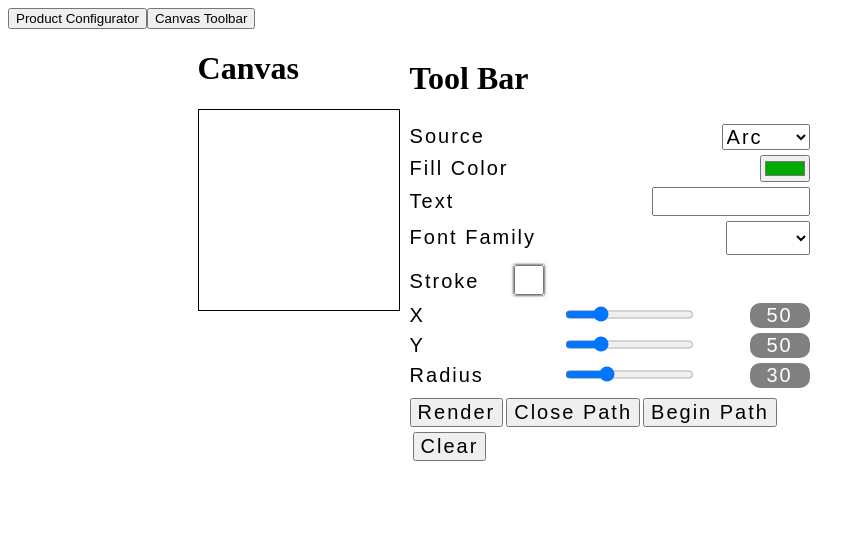
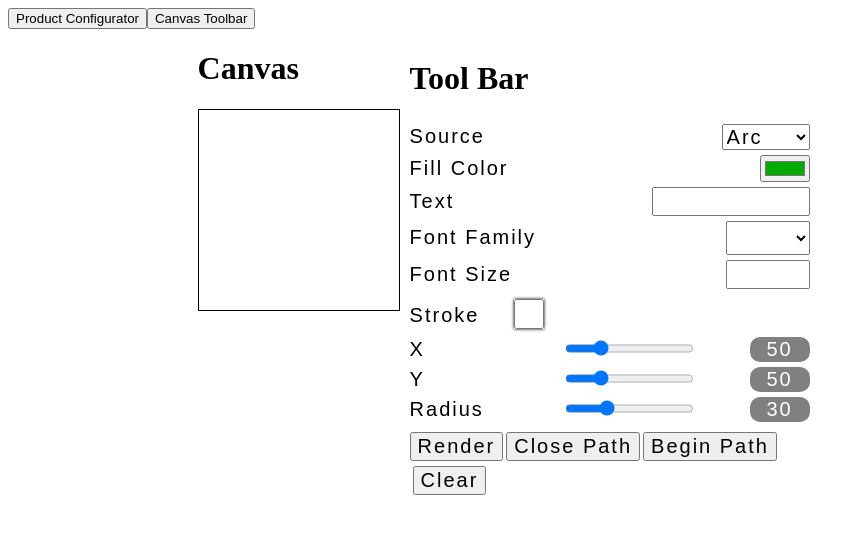
Before and after one commit to aemrebasus/product-configurator, an Angular app: page /product-configurator#/canvas in a window 1280 px wide. Both pictures are taken after a click on the button "Canvas Toolbar". Shown: the top 534 px of the page, without its empty margins (0-865 px from the left). Built offline with nearby package versions, Linux system fonts and the light colour scheme; a web font is replaced by a local one.

Commit message:
Font Size feature added

```diff
--- a/src/app/canvas-samples/canvas-samples.component.html
+++ b/src/app/canvas-samples/canvas-samples.component.html
@@ -46,7 +46,10 @@
                 <option style="font-family:'Plaster', cursive;" value="'Plaster', cursive">Font </option>
             </select>
         </div>
-
+        <div class="form-control">
+            <span>Font Size</span>
+            <input type="number" min="3" max="200" [(ngModel)]="config.fontSize">
+        </div>
 
 
 
--- a/src/app/canvas-samples/canvas-samples.component.ts
+++ b/src/app/canvas-samples/canvas-samples.component.ts
@@ -106,7 +106,7 @@ export class CanvasSamplesComponent implements OnInit, AfterViewInit {
       const y = 0;
 
       this.context.drawImage(img, 0, 0, 200, 200);
-      this.context.font = `14pt ${this.config.font}`;
+      this.context.font = `${this.config.fontSize}pt ${this.config.font}`;
       this.context.fillStyle = this.config.style;
       this.context.fillText(this.config.text, this.config.x, this.config.y);
 
@@ -180,6 +180,7 @@ export interface IShape {
   strokeStyle?: string;
   lineWidth?: number;
   font?: string;
+  fontSize?: number;
 }
 
 export interface IRect extends IShape {
```
